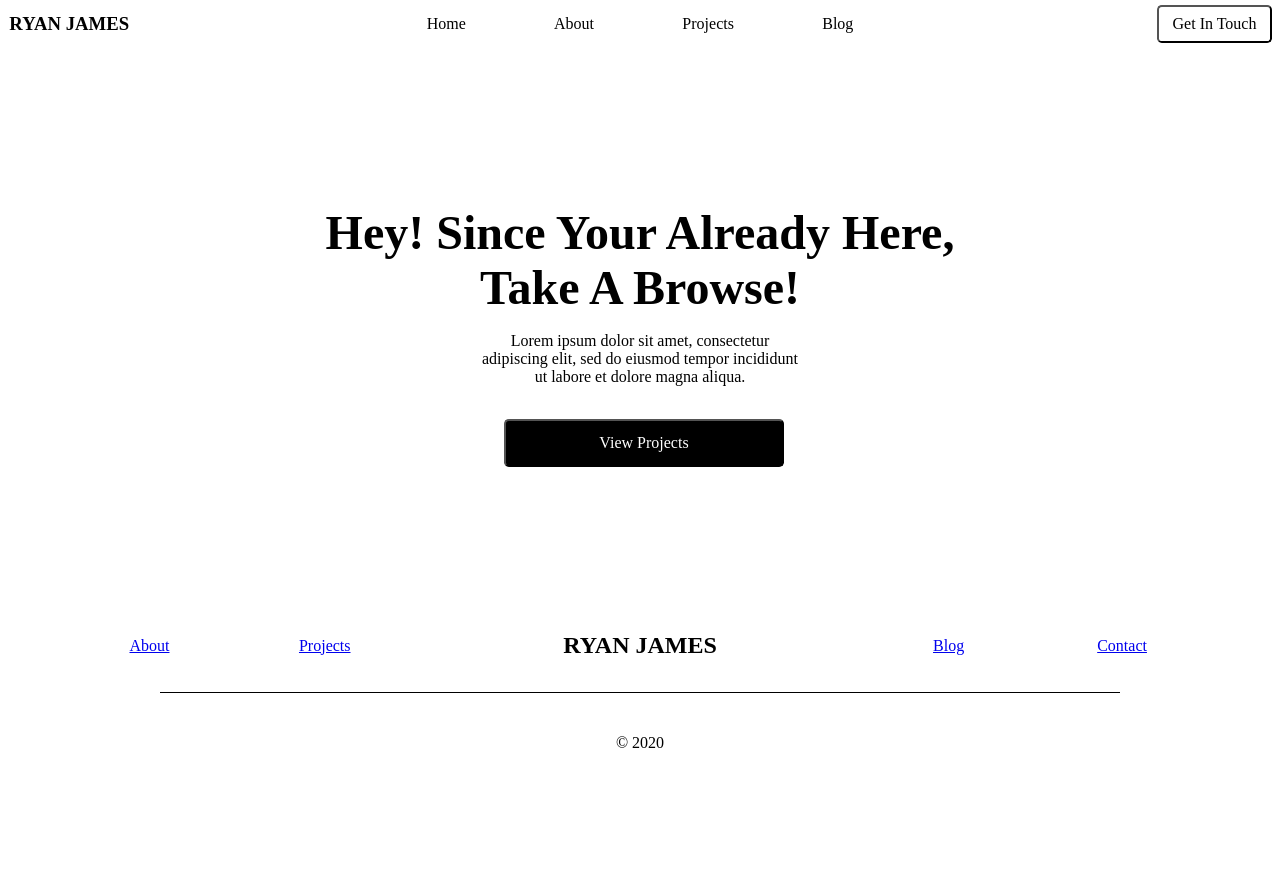
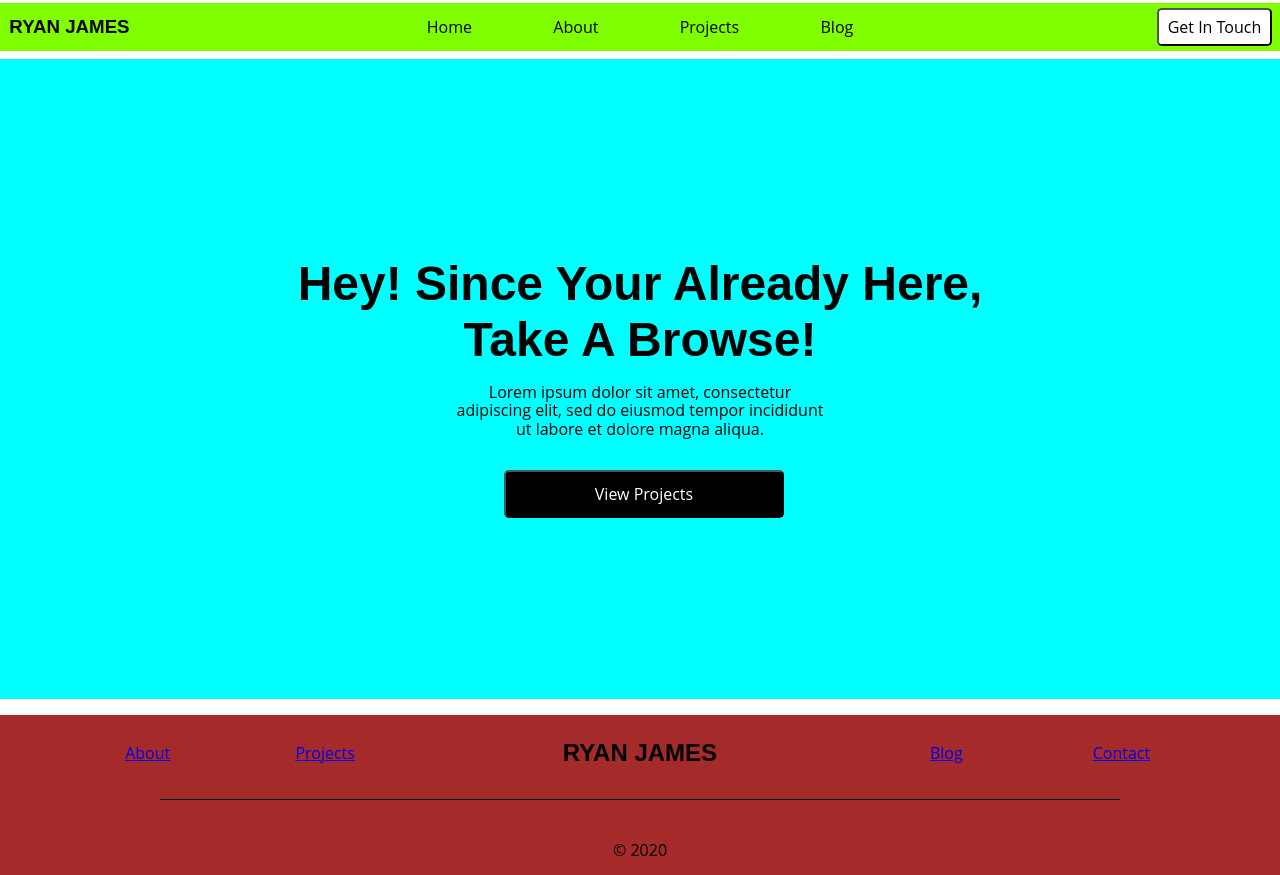
Before and after one commit to ryanTavcar/T1A2---Portfolio, a plain HTML site: page src/index.html in a window 1280 px wide. Before the commit the page ends 800 px from the top, so only its background shows below. Drawn offline with Linux system fonts and the light colour scheme.

Commit message:
add russo one font and open sans font

```diff
--- a/src/styles/style.scss
+++ b/src/styles/style.scss
@@ -1,3 +1,6 @@
+$textfont: 'Open Sans', sans-serif;
+$headfont: 'Russo One', sans-serif;
+
 :root {
     margin: 0;
     padding: 0;
@@ -17,6 +20,8 @@ nav {
     grid-template-columns: 1fr 1fr 1fr;
     grid-template-rows: 3rem;
     height: 3rem;
+    margin-top: .2rem;
+    background-color: chartreuse;
 
 
     h3 {
@@ -27,6 +32,7 @@ nav {
         padding-left: .5em;
         display: inline;
         width: fit-content;
+        font-family: $headfont;
     }
 
     .navbar-ul  {
@@ -37,6 +43,7 @@ nav {
         padding: 0;
         margin: 0;
         list-style: none;
+        font-family: $textfont;
     }
 
     .navbar-ul > li > a {
@@ -53,6 +60,7 @@ nav {
         border-radius: 0.3em;
         margin-right: .5em;
         padding: 0.5em;
+        font-family: $textfont;
     }
 }
 /* -------------------------------------------------
@@ -60,16 +68,17 @@ nav {
    ------------------------------------------------*/
 
 main {
-    height: 35rem;
+    height: 40rem;
     width: 100%;
     display: flex;
     justify-content: center;
     align-items: center;
+    background-color: aqua;
+    margin: .5rem 0 1rem 0;
 
     .main-content {
         display: flex;
         flex-direction: column;
-
         align-items: center;
         width: fit-content;
         text-align: center;
@@ -78,6 +87,11 @@ main {
     h1 {
         font-size: 3rem;
         margin-bottom: 0;
+        font-family: $headfont;
+    }
+
+    p{
+        font-family: $textfont;
     }
 
 
@@ -89,6 +103,7 @@ main {
         margin-right: .5em;
         width: 280px;
         height: 3em;
+        font-family: $textfont;
     }
 }
 /* -------------------------------------------------
@@ -100,6 +115,7 @@ footer {
     grid-template-columns: 1fr 25% 1fr ;
     grid-template-rows: 1fr 1fr 1fr 1fr;
     height: 10rem;
+    background-color: brown;
 
 
     .footer-ul-1 {
@@ -110,12 +126,14 @@ footer {
         padding: 0;
         margin: 0;
         list-style: none;
+        font-family: $textfont;
     }
 
     h3 {
         justify-self: center;
         align-self: center;
         font-size: 1.5em;
+        font-family: $headfont;
     }
 
     .footer-ul-2 {
@@ -126,6 +144,7 @@ footer {
         padding: 0;
         margin: 0;
         list-style: none;
+        font-family: $textfont;
     }
 
 
@@ -146,5 +165,6 @@ footer {
         grid-row: 4;
         justify-self: center;
         align-self: center;
+        font-family: $textfont;
     }
 }
```
Also changed, not shown: src/styles/style.css, 1 other file.
